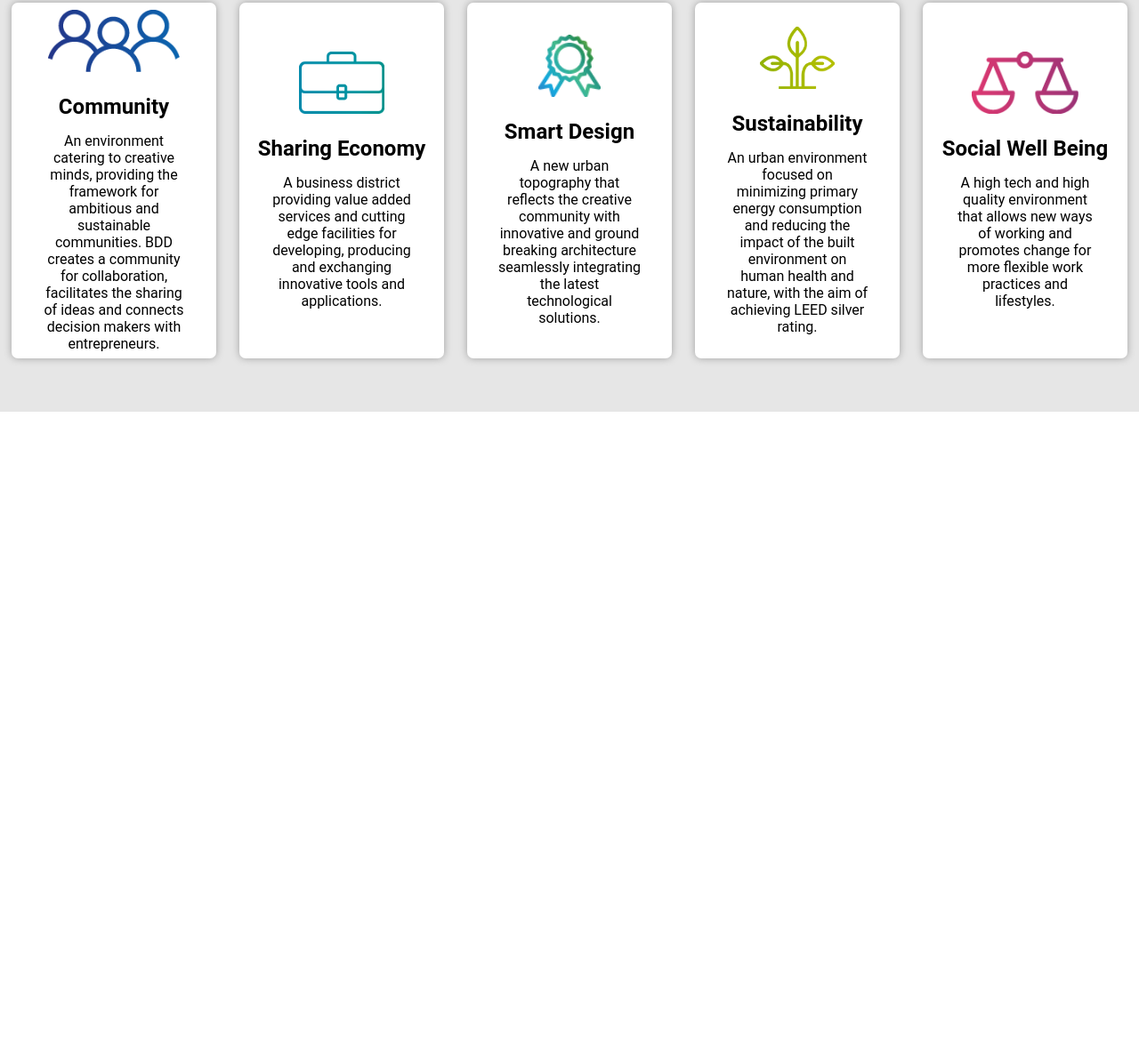
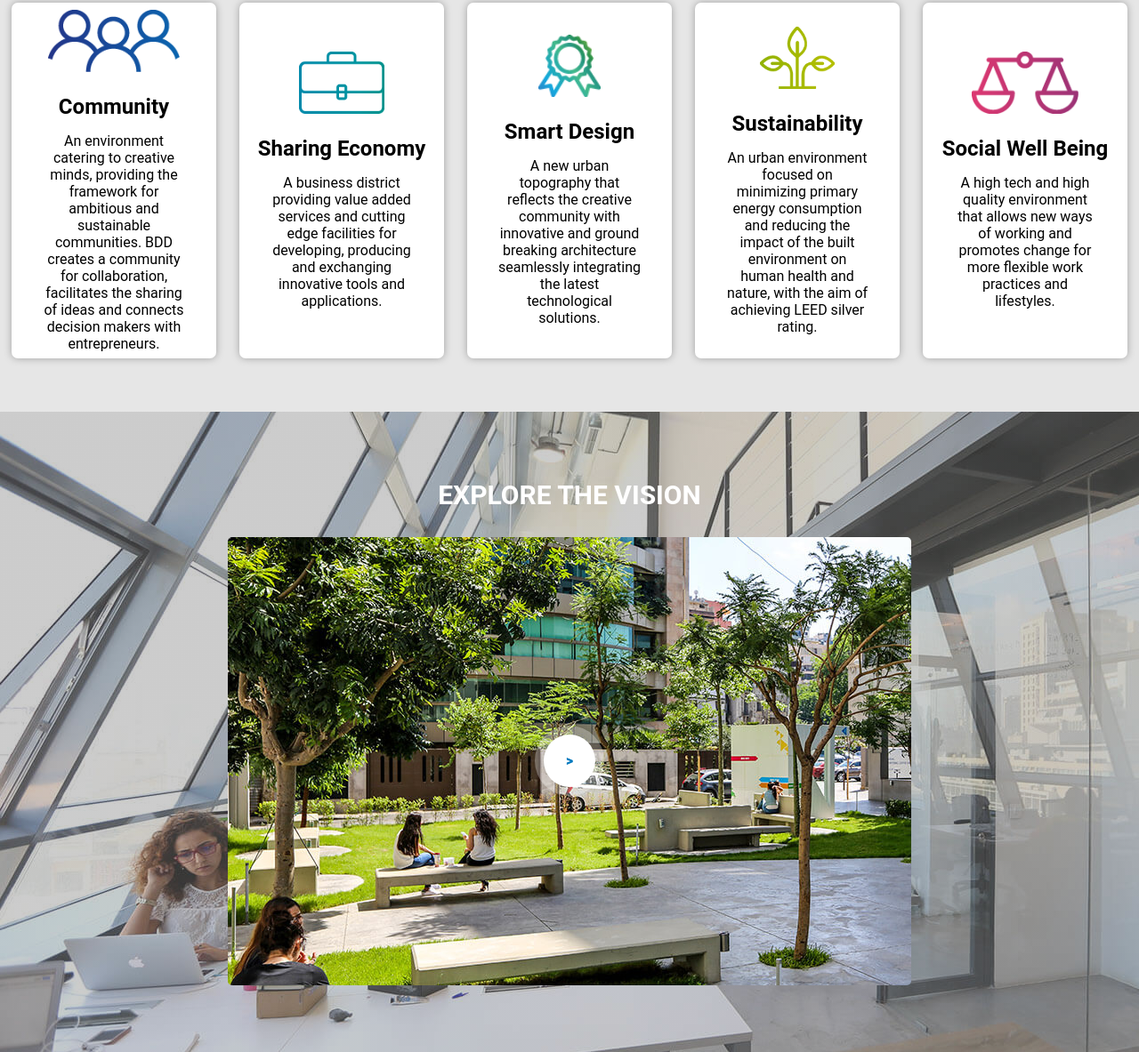
Before and after one commit to Phoenix-Firas/bdd-clone, a plain HTML site: page index.html in a window 1280 px wide. Shown: the part 992-2175 px from the top of the page at 89% size. Before the commit the page ends 1455 px from the top, so only its background shows below. Drawn offline with Linux system fonts and the light colour scheme.

Commit message:
finished explore-section

```diff
--- a/app.js
+++ b/app.js
@@ -2,16 +2,14 @@ var w = window.innerWidth;
 var header = document.getElementById('header');
 var header_links = document.getElementById('header-links');
 
+var explore_img = document.getElementById('explore-img');
 
     var nav_btn = document.createElement('div');
     nav_btn.classList.add('nav-btn')
-
     header.append(nav_btn);
-
     var nav_hidden = true;
 
     nav_btn.addEventListener('click', ()=>{
-
         if(nav_hidden){
             header_links.style.animation = 'show-nav 1s ease-out forwards';
             nav_btn.style.animation = 'collapse-nav-btn .5s ease forwards';
@@ -21,4 +19,5 @@ var header_links = document.getElementById('header-links');
             nav_btn.style.animation = 'grow-nav-btn .5s ease forwards';
             nav_hidden = true;
         }
+
     })
--- a/index.html
+++ b/index.html
@@ -107,6 +107,21 @@
         </div>
     </section>
 
+    <!--  -->
+
+    <section id="explore">
+
+        <h1>EXPLORE THE VISION</h1>
+
+        <!-- <img class="explore-img" src="images/video-3.jpg" alt=""> -->
+        <div class="explore-img" id="explore-img">
+
+            <div id="explore-btn-container">
+                <div class="explore-btn" id="explore-btn">></div>
+            </div>
+        </div>
+
+    </section>
 
 
 
--- a/styles.css
+++ b/styles.css
@@ -214,3 +214,73 @@ body {
     width: 70%;
     margin-bottom: 20px;
 }
+
+/* explore css  */
+
+#explore{
+    width: 100vw;
+    height: 90vh;
+    display: flex;
+    flex-flow: wrap column;
+    justify-content: center;
+    align-items: center;
+    background: linear-gradient(rgba(128, 128, 128, 0.4), rgba(128, 128, 128, 0.4)),
+                url(images/parallax-4.jpg) 0%;
+
+}
+
+#explore h1 {
+    font-weight: bolder;
+    font-size: 30px;
+    margin-bottom: 30px;
+}
+
+.explore-img{
+    width:60vw;
+    height: 70%;
+    background: url(images/video-3.jpg) 0%;
+    border-radius: 5px;
+    display: flex;
+    flex-flow: wrap column;
+    justify-content: center;
+    align-items: center;
+}
+#explore-btn-container{
+    background: rgba(255, 255, 255, 0.3);
+    padding: 10px;
+    border-radius: 50%;
+    width: fit-content;
+
+}
+.explore-btn{
+    color: var(--blue-btn-background);
+    background: white;
+    padding: 20px 25px;
+    border-radius: 50%;
+    width: fit-content;
+    font-weight: 900;
+}
+
+@keyframes explore-btn-effect {
+    to{
+        color: white;
+        background: var(--blue-btn-background);
+    }
+
+}
+
+@keyframes bg-effect {
+    50%{
+        background: rgba(255, 255, 255, 0.6);
+        padding: 100%;
+        border-radius: 50%;
+        width: fit-content;
+    }
+    100%{
+        background: rgba(255, 255, 255, 0);
+        padding: 0px;
+        border-radius: 50%;
+        width: fit-content;
+    }
+
+}
```
Also changed, not shown: images/parallax-4.jpg (added), images/video-3.jpg (added).
